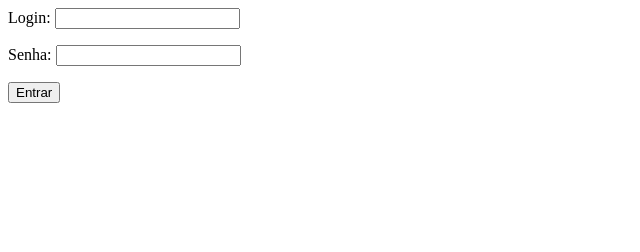
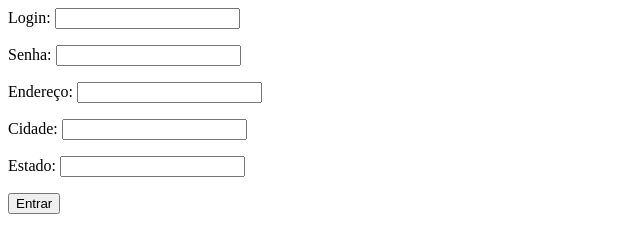
Before and after one commit to CEEMTI-BG-prof-Melissa/aula-04-25-03-thaina, a plain HTML site: page index.html in a window 1280 px wide. Shown: the whole page, without its empty margins (0-640 px from the left). Drawn offline with Linux system fonts and the light colour scheme.

Commit message:
Update index.html

```diff
--- a/index.html
+++ b/index.html
@@ -10,6 +10,15 @@
       <p>
          Senha: <input type="password">
       </p>
+      <p>
+        Endereço: <input type="text">
+      </p>
+      <p>
+        Cidade: <input type="text">
+      </p>
+      <p>
+        Estado: <input type="text">
+      </p>
         <input type="button" value="Entrar">
     </form>
   </body>
```
